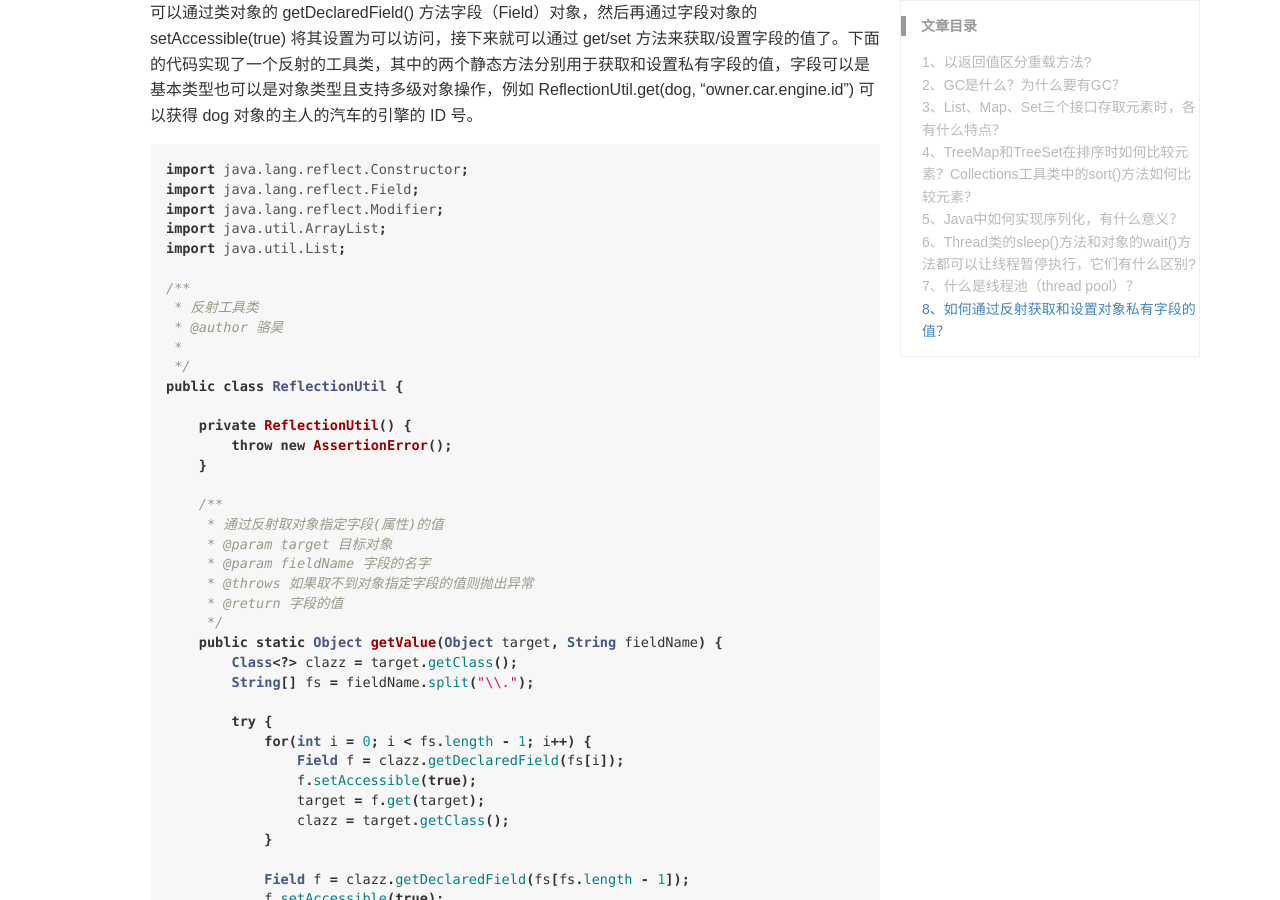
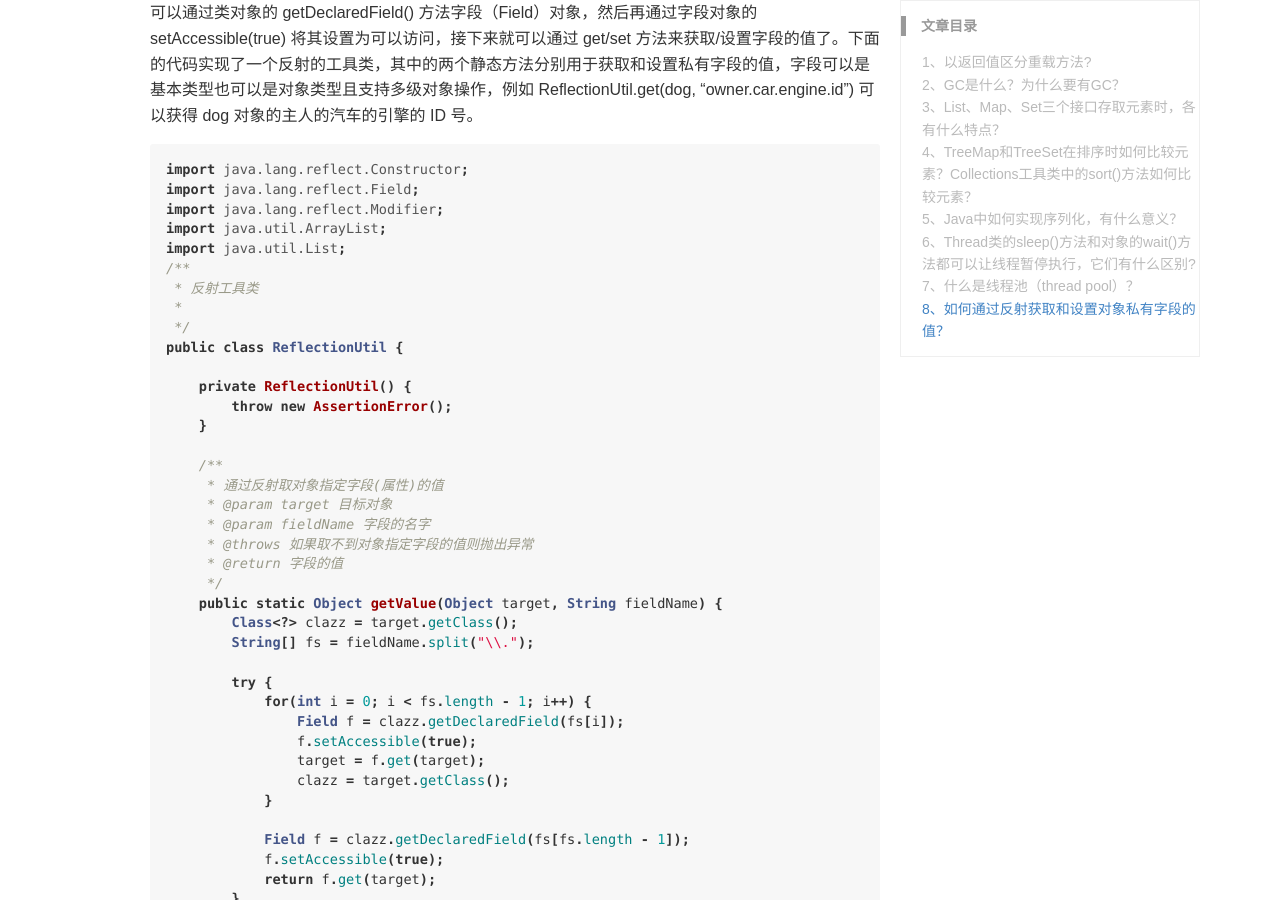
Before and after one commit to DoctorDeng/DoctorDeng.github.io, a Jekyll site: the page built from _posts/2016-09-09-java-面试.md, in a window 1280 px wide and 900 px high, scrolled down 5514 px. Built offline with Jekyll 4.4.1, drawn with Linux system fonts in a browser that asks for light colours.

Commit message:
modify file

```diff
--- a/_posts/2016-09-09-java-面试.md
+++ b/_posts/2016-09-09-java-面试.md
@@ -180,10 +180,8 @@ import java.lang.reflect.Field;
 import java.lang.reflect.Modifier;
 import java.util.ArrayList;
 import java.util.List;
-
 /**
  * 反射工具类
- * @author 骆昊
  *
  */
 public class ReflectionUtil {
```
